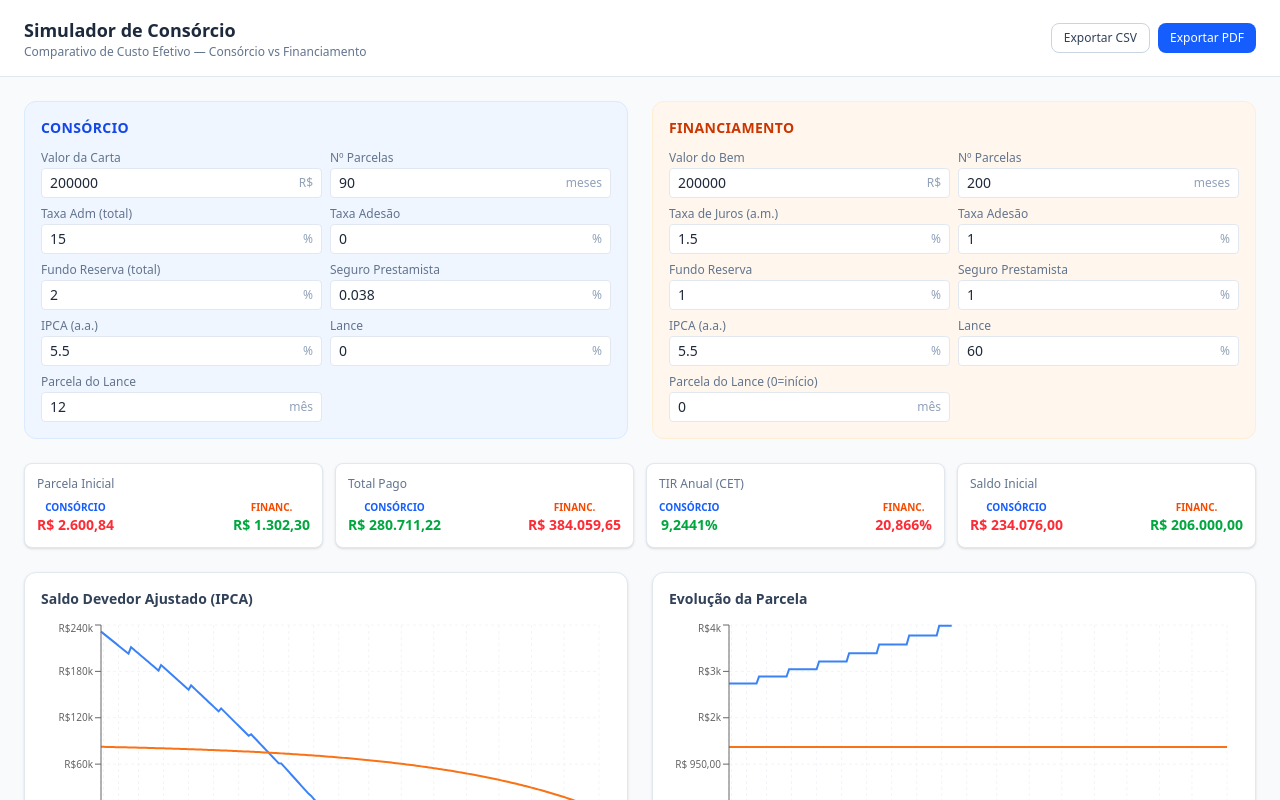
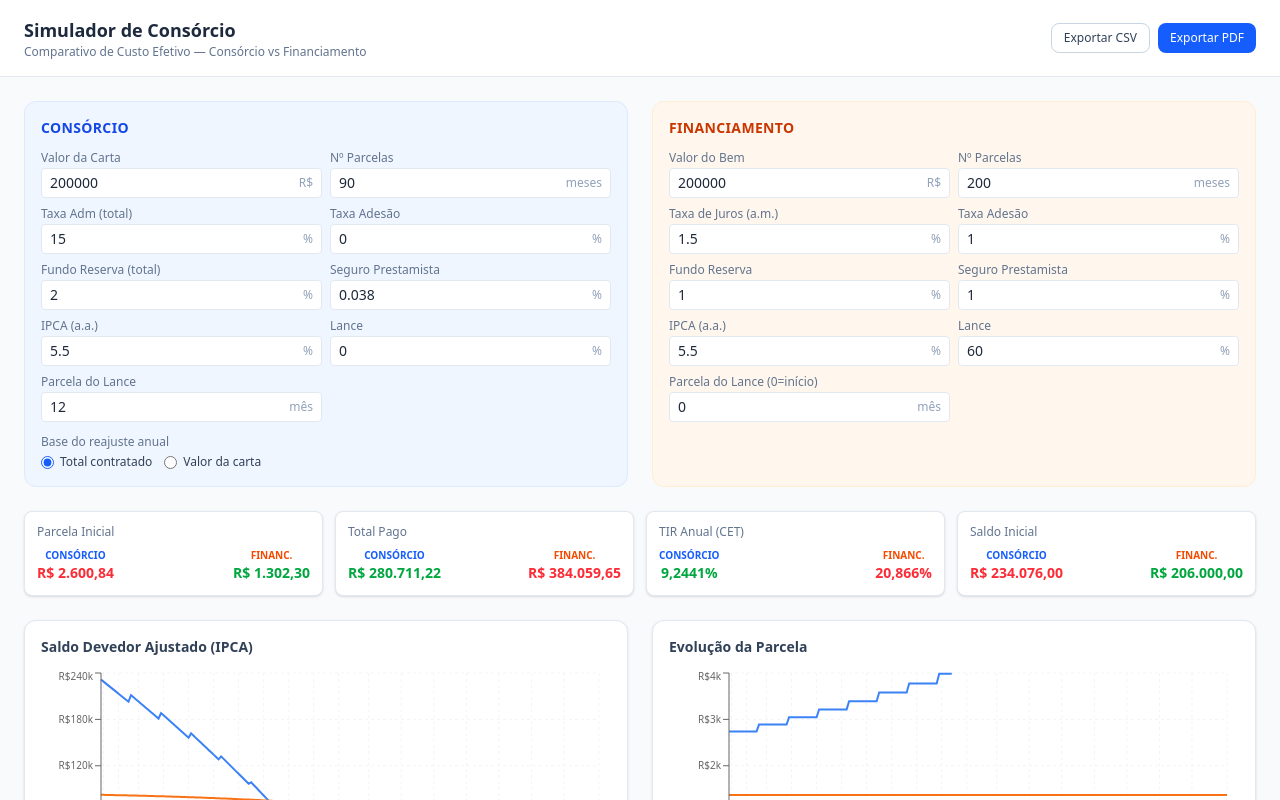
Before and after one commit to SetUp-Assessoria/cet-consorcio, a React (Vite) app: page / in a window 1280 px wide. Shown: the top 800 px of the page. Built offline with nearby package versions, Linux system fonts and the light colour scheme.

Commit message:
feat: flag de base do reajuste anual (total contratado vs valor da carta)
Usuário escolhe se o reajuste anual pelo índice incide sobre o total
contratado (carta + custas) ou apenas sobre o valor da carta.
O motor calcula saldo e parcela separando os dois componentes.

```diff
--- a/src/components/InputPanel.tsx
+++ b/src/components/InputPanel.tsx
@@ -1,4 +1,4 @@
-import type { ConsorcioParams, FinanciamentoParams } from '../domain/types'
+import type { BaseReajuste, ConsorcioParams, FinanciamentoParams } from '../domain/types'
 
 type FieldDef = {
   key: string
@@ -83,6 +83,29 @@ export function InputPanel({ consorcioParams, onConsorcioChange, financiamentoPa
             />
           ))}
         </div>
+
+        {/* Seletor de base do reajuste anual */}
+        <div className="mt-3 flex flex-col gap-1">
+          <p className="text-xs font-medium text-slate-500">Base do reajuste anual</p>
+          <div className="flex gap-3">
+            {([
+              { value: 'totalContratado', label: 'Total contratado' },
+              { value: 'valorCarta',      label: 'Valor da carta' },
+            ] as { value: BaseReajuste; label: string }[]).map(({ value, label }) => (
+              <label key={value} className="flex items-center gap-1.5 cursor-pointer">
+                <input
+                  type="radio"
+                  name="baseReajuste"
+                  value={value}
+                  checked={consorcioParams.baseReajuste === value}
+                  onChange={() => onConsorcioChange({ ...consorcioParams, baseReajuste: value })}
+                  className="accent-blue-600"
+                />
+                <span className="text-xs text-slate-700">{label}</span>
+              </label>
+            ))}
+          </div>
+        </div>
       </div>
 
       {/* Financiamento */}
--- a/src/domain/consorcio.ts
+++ b/src/domain/consorcio.ts
@@ -2,36 +2,45 @@ import type { ConsorcioParams, LinhaAmortizacao, ResultadoSimulacao } from './ty
 import { irr, npv } from './financeiro'
 
 export function calcularConsorcio(p: ConsorcioParams): ResultadoSimulacao {
-  // 1. Total a ser pago = carta + (taxas × carta)
-  const totalContratado = p.valorCarta * (1 + p.taxaAdm + p.taxaAdesao + p.fundoReserva + p.seguro)
-
-  // 2. Parcela = total / prazo (sem juros — sistema de cotas)
-  const parcelaInicial = totalContratado / p.parcelas
-
-  // 3. Lance sobre o total contratado
+  const fatorCustas = p.taxaAdm + p.taxaAdesao + p.fundoReserva + p.seguro
+  const totalContratado = p.valorCarta * (1 + fatorCustas)
   const valorLance = totalContratado * p.lance
 
+  // Divide o total em componente carta e componente custas
+  // Isso permite reajustar só a carta quando baseReajuste = 'valorCarta'
+  let parcelaCarta = p.valorCarta / p.parcelas
+  let parcelaCustas = (p.valorCarta * fatorCustas) / p.parcelas
+
+  // Saldo também é rastreado em duas partes para o mesmo motivo
+  let saldoCarta = p.valorCarta
+  let saldoCustas = p.valorCarta * fatorCustas
+  let cartaAjustada = p.valorCarta
+
   const linhas: LinhaAmortizacao[] = []
-  let parcela = parcelaInicial
-  let saldo = totalContratado  // saldo devedor: começa no total e diminui com cada pagamento
-  let cartaAjustada = p.valorCarta
   let totalPago = 0
-
-  // Fluxo IRR: contratante recebe a carta (+) e paga as parcelas (-)
   const fluxoIRR: number[] = [p.valorCarta]
 
   for (let mes = 1; mes <= p.parcelas; mes++) {
-    // Reajuste a cada 12 meses a partir do mês 13: saldo e parcela crescem pelo índice
     if (mes > 1 && (mes - 1) % 12 === 0) {
-      saldo = saldo * (1 + p.ipca)
-      parcela = parcela * (1 + p.ipca)
-      cartaAjustada = cartaAjustada * (1 + p.ipca)
+      const f = 1 + p.ipca
+      // Carta sempre reajustada
+      parcelaCarta = parcelaCarta * f
+      saldoCarta = saldoCarta * f
+      cartaAjustada = cartaAjustada * f
+
+      // Custas: reajustadas só se baseReajuste = 'totalContratado'
+      if (p.baseReajuste === 'totalContratado') {
+        parcelaCustas = parcelaCustas * f
+        saldoCustas = saldoCustas * f
+      }
     }
 
+    const parcela = parcelaCarta + parcelaCustas
     const lanceAtual = mes === p.parcelaLance && p.lance > 0 ? valorLance : 0
     const pagamentoMes = parcela + lanceAtual
 
-    saldo -= pagamentoMes
+    saldoCarta -= parcelaCarta
+    saldoCustas -= parcelaCustas
     totalPago += pagamentoMes
     fluxoIRR.push(-pagamentoMes)
 
@@ -39,12 +48,13 @@ export function calcularConsorcio(p: ConsorcioParams): ResultadoSimulacao {
       mes,
       parcela,
       lance: lanceAtual,
-      saldo: Math.max(0, saldo),
-      saldoAjustado: Math.max(0, saldo),
+      saldo: Math.max(0, saldoCarta + saldoCustas),
+      saldoAjustado: Math.max(0, saldoCarta + saldoCustas),
       cartaAjustada,
     })
   }
 
+  const parcelaInicial = p.valorCarta * (1 + fatorCustas) / p.parcelas
   const tirMensal = irr(fluxoIRR)
   const tirAnual = Math.pow(1 + tirMensal, 12) - 1
   const vplVal = npv(tirMensal, fluxoIRR.slice(1)) + fluxoIRR[0]
--- a/src/domain/types.ts
+++ b/src/domain/types.ts
@@ -1,13 +1,16 @@
+export type BaseReajuste = 'totalContratado' | 'valorCarta'
+
 export interface ConsorcioParams {
   valorCarta: number
   parcelas: number
-  taxaAdm: number       // % a.m. ex: 0.0015
-  taxaAdesao: number    // % ex: 0
-  fundoReserva: number  // % a.m. ex: 0.0002
-  seguro: number        // % a.m. ex: 0.00038
-  ipca: number          // % a.a. ex: 0.055
-  lance: number         // % ex: 0
-  parcelaLance: number  // mês em que ocorre o lance
+  taxaAdm: number
+  taxaAdesao: number
+  fundoReserva: number
+  seguro: number
+  ipca: number
+  lance: number
+  parcelaLance: number
+  baseReajuste: BaseReajuste  // define se o reajuste anual incide sobre o total contratado ou só sobre o valor da carta
 }
 
 export interface FinanciamentoParams {
--- a/src/hooks/useSimulacao.ts
+++ b/src/hooks/useSimulacao.ts
@@ -13,6 +13,7 @@ export const DEFAULT_CONSORCIO: ConsorcioParams = {
   ipca: 0.055,
   lance: 0,
   parcelaLance: 12,
+  baseReajuste: 'totalContratado',
 }
 
 export const DEFAULT_FINANCIAMENTO: FinanciamentoParams = {
```
Also changed, not shown: 1 other file (tests, documents, lock files or other folders).
